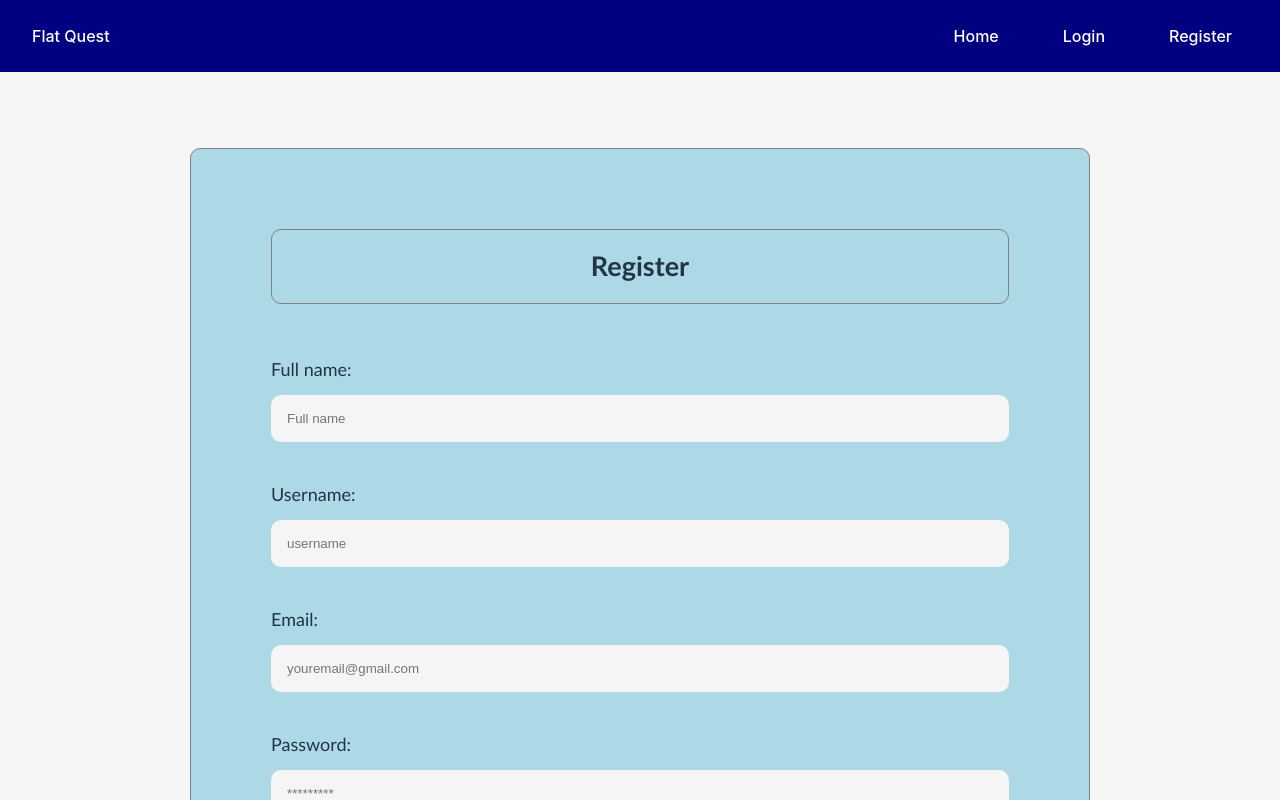
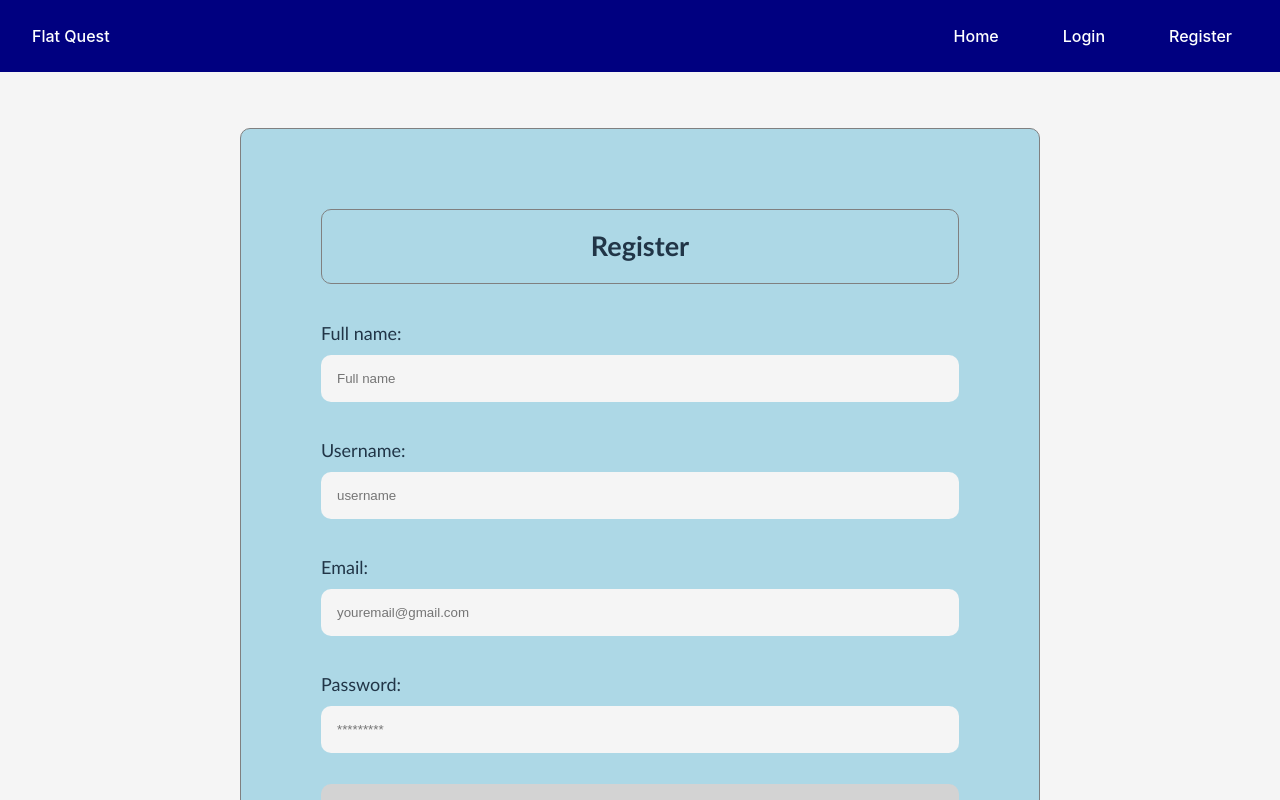
Before and after one commit to tamrachan/FlatQuestWeb, a React (Vite) app in the folder front-end/: page /register in a window 1280 px wide. Shown: the top 800 px of the page. Built offline with nearby package versions, Linux system fonts and the light colour scheme.

Commit message:
fixed css proportions in terms of padding to make more aesthetic

```diff
--- a/front-end/src/css/Login.css
+++ b/front-end/src/css/Login.css
@@ -2,11 +2,12 @@
     text-align: center;
     display: flex;
     min-height: 100vh;
-    align-items: center; /* Places in centre of page */
+    align-items: top; /* Places in centre of page */
     justify-content: center;
     font-family: Calibri;
     font-size: large;
-    padding: 3%;
+    padding: 1rem;
+
 }
 
 .auth-form-container, .login-form, .register-form {
@@ -16,7 +17,7 @@
 
 .auth-form-container {
     width: 90%;
-    max-width: 900px;
+    max-width: 800px;
     padding: 5rem;
     border: 1px solid gray;
     border-radius: 10px;
@@ -33,7 +34,7 @@ h2 {
     padding: 1rem;
     border: 1px solid gray;
     border-radius: 10px;
-    margin-bottom: 3rem;
+    margin-bottom: 2rem;
 }
 
 label {
@@ -42,7 +43,7 @@ label {
 }
 
 input {
-    margin: 0.5rem 0;
+    margin: 0.25rem 0;
     padding: 1rem;
     border: none;
     border-radius: 10px;
@@ -57,6 +58,7 @@ button {
 }
 
 .link-btn {
+    padding-top: 20px;
     background: none;
     color: gray;
     text-decoration: underline;
```
